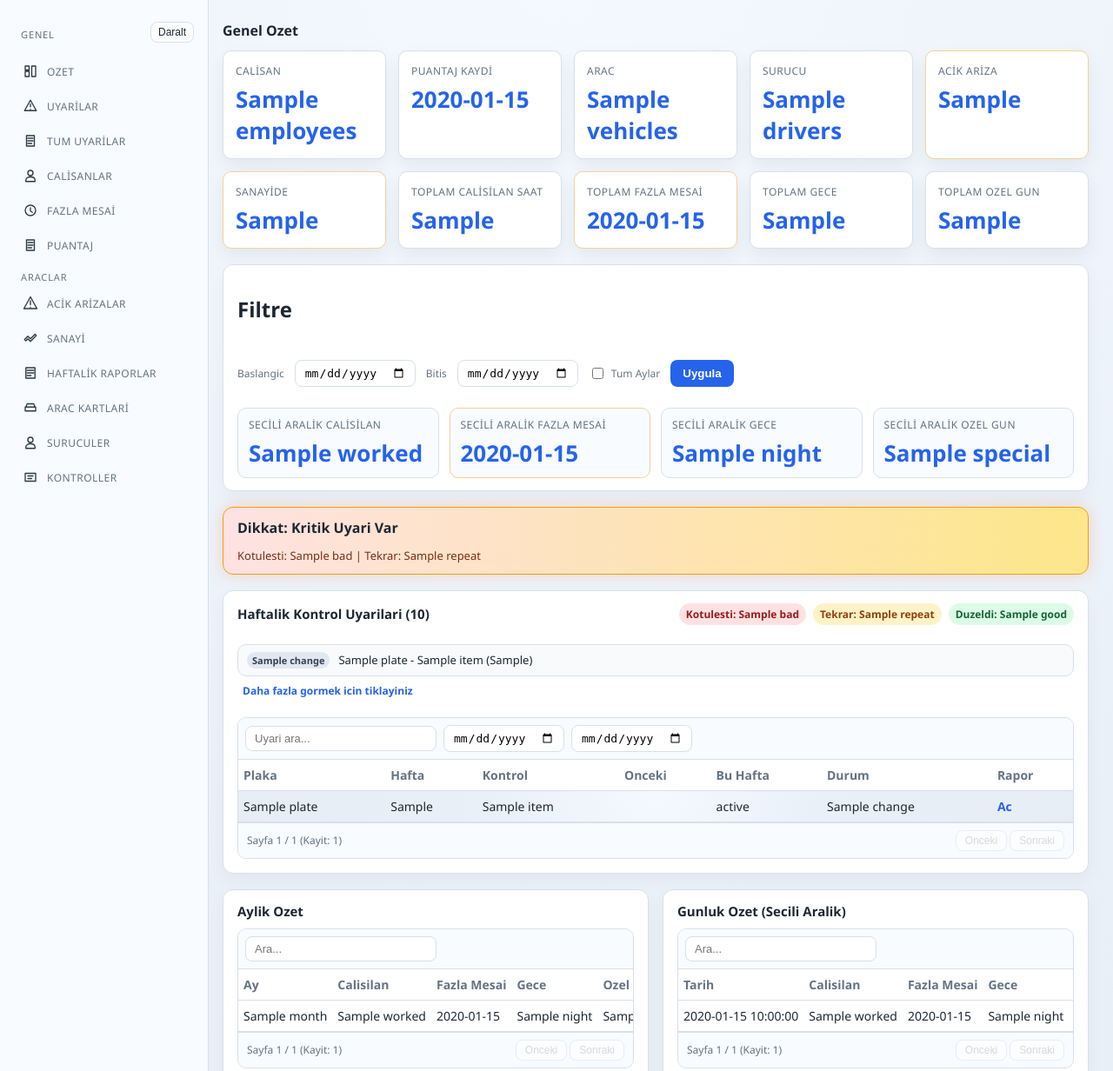
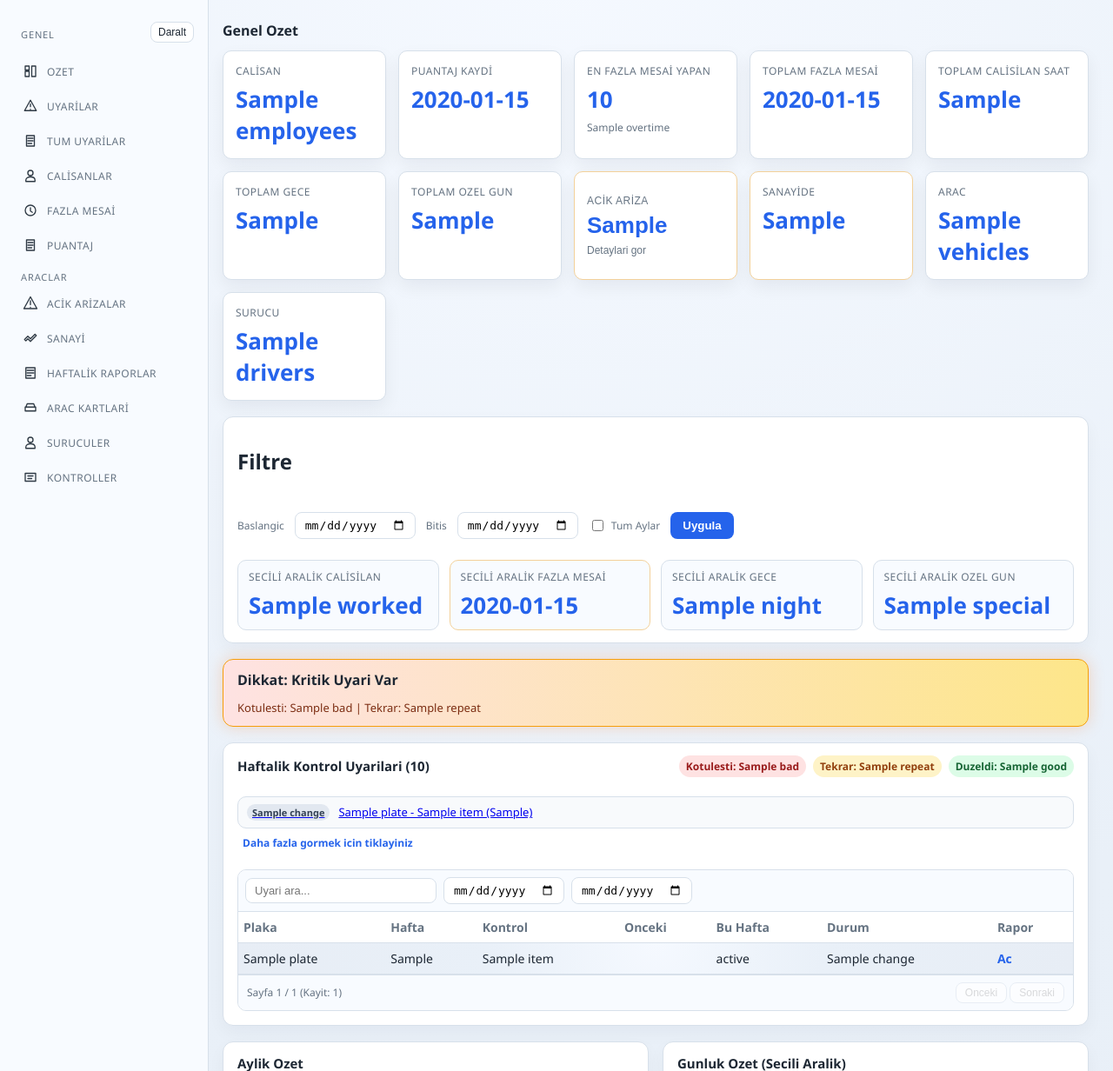
Before and after one commit to yabujinnn06/rainstaff, a Flask app: template server/templates/dashboard.html in a window 1280 px wide. Shown: the part 77-1309 px from the top of the page at 87% size. Run offline with Flask 3, Linux system fonts and the light colour scheme; the visitor is signed in with stand-in values (Sample User, id 1); the template is opened without the code that fills it: most values are stand-ins (such as "Sample title", 1, 10 or a date in 2020).

Commit message:
Improve dashboard KPI flow and alerts

```diff
--- a/server/app.py
+++ b/server/app.py
@@ -661,6 +661,7 @@ def dashboard():
     daily_summary = []
     weekly_alerts = []
     alert_counts = {"total": 0, "bad": 0, "repeat": 0, "good": 0}
+    top_overtime = None
     range_summary = {
         "worked": 0.0,
         "overtime": 0.0,
@@ -942,6 +943,8 @@ def dashboard():
 
             employee_cards = sorted(emp_totals.values(), key=lambda x: x["worked"], reverse=True)[:10]
             overtime_leaders = sorted(emp_totals.values(), key=lambda x: x["overtime"], reverse=True)[:10]
+            if overtime_leaders:
+                top_overtime = overtime_leaders[0]
             recent_timesheets = sorted(filtered_rows, key=lambda x: x["work_date"], reverse=True)[:15]
 
             monthly_totals = {}
@@ -1006,6 +1009,7 @@ def dashboard():
         daily_summary=daily_summary,
         weekly_alerts=weekly_alerts,
         alert_counts=alert_counts,
+        top_overtime=top_overtime,
         range_summary=range_summary,
         start_date=start_date,
         end_date=end_date,
--- a/server/static/style.css
+++ b/server/static/style.css
@@ -401,6 +401,31 @@ body {
   box-shadow: 0 8px 20px rgba(17, 24, 39, 0.06);
 }
 
+.card-link,
+.card-action {
+  text-decoration: none;
+  text-align: left;
+  color: inherit;
+  cursor: pointer;
+  border: 1px solid var(--border);
+}
+
+.card-link:hover,
+.card-action:hover {
+  border-color: var(--accent);
+  box-shadow: 0 10px 22px rgba(47, 111, 237, 0.12);
+}
+
+.card-action {
+  background: var(--card);
+}
+
+.card-sub {
+  margin-top: 6px;
+  font-size: 12px;
+  color: var(--muted);
+}
+
 .card.warn {
   border-color: #f3d19a;
 }
--- a/server/templates/dashboard.html
+++ b/server/templates/dashboard.html
@@ -148,28 +148,17 @@
               <div class="value">{{ summary.timesheets }}</div>
             </div>
             <div class="card">
-              <div class="label">Arac</div>
-              <div class="value">{{ summary.vehicles }}</div>
+              <div class="label">En Fazla Mesai Yapan</div>
+              <div class="value">{{ top_overtime['overtime']|round(2) if top_overtime else 0 }}</div>
+              <div class="card-sub">{{ top_overtime['name'] if top_overtime else 'Kayit yok' }}</div>
             </div>
             <div class="card">
-              <div class="label">Surucu</div>
-              <div class="value">{{ summary.drivers }}</div>
-            </div>
-            <div class="card warn">
-              <div class="label">Acik Ariza</div>
-              <div class="value">{{ summary.open_faults }}</div>
-            </div>
-            <div class="card warn">
-              <div class="label">Sanayide</div>
-              <div class="value">{{ summary.service_open }}</div>
+              <div class="label">Toplam Fazla Mesai</div>
+              <div class="value">{{ summary.overtime_hours }}</div>
             </div>
             <div class="card">
               <div class="label">Toplam Calisilan Saat</div>
               <div class="value">{{ summary.worked_hours }}</div>
-            </div>
-            <div class="card warn">
-              <div class="label">Toplam Fazla Mesai</div>
-              <div class="value">{{ summary.overtime_hours }}</div>
             </div>
             <div class="card">
               <div class="label">Toplam Gece</div>
@@ -179,6 +168,41 @@
               <div class="label">Toplam Ozel Gun</div>
               <div class="value">{{ summary.special_hours }}</div>
             </div>
+            <button class="card warn card-action" type="button" data-toggle="openFaultsPanel">
+              <div class="label">Acik Ariza</div>
+              <div class="value">{{ summary.open_faults }}</div>
+              <div class="card-sub">Detaylari gor</div>
+            </button>
+            <a class="card warn card-link" href="#service">
+              <div class="label">Sanayide</div>
+              <div class="value">{{ summary.service_open }}</div>
+            </a>
+            <div class="card">
+              <div class="label">Arac</div>
+              <div class="value">{{ summary.vehicles }}</div>
+            </div>
+            <div class="card">
+              <div class="label">Surucu</div>
+              <div class="value">{{ summary.drivers }}</div>
+            </div>
+          </div>
+          <div class="kpi-detail" id="openFaultsPanel">
+            <div class="detail-head">
+              <div class="detail-title">Acik Ariza Detaylari</div>
+              <a href="/alerts" class="detail-link">Tum uyarilar</a>
+            </div>
+            {% if open_faults %}
+            <ul class="detail-list">
+              {% for row in open_faults %}
+              <li>
+                <strong>{{ row['plate'] }}</strong> - {{ row['title'] }}
+                <span class="muted">({{ row['opened_date'] }})</span>
+              </li>
+              {% endfor %}
+            </ul>
+            {% else %}
+            <div class="muted">Acik ariza yok</div>
+            {% endif %}
           </div>
         </section>
 
@@ -247,10 +271,10 @@
           <div class="alert-feed">
             {% if weekly_alerts %}
               {% for row in weekly_alerts[:5] %}
-                <div class="alert-item {{ row['level'] }}">
+                <a class="alert-item {{ row['level'] }}" href="/reports/weekly/{{ row['plate'] }}/{{ row['week_start'] }}">
                   <span class="tag">{{ row['change'] }}</span>
                   <span class="text">{{ row['plate'] }} - {{ row['item'] }} ({{ row['week_start'] }})</span>
-                </div>
+                </a>
               {% endfor %}
               <a class="more-link" href="/alerts">Daha fazla gormek icin tiklayiniz</a>
             {% else %}
@@ -930,6 +954,17 @@
           });
         }
       }
+
+      document.querySelectorAll("[data-toggle]").forEach((trigger) => {
+        trigger.addEventListener("click", () => {
+          const target = document.getElementById(trigger.dataset.toggle);
+          if (!target) return;
+          target.classList.toggle("active");
+          if (target.classList.contains("active")) {
+            target.scrollIntoView({ behavior: "smooth", block: "nearest" });
+          }
+        });
+      });
     </script>
   </body>
 </html>
```
Also changed, not shown: other parts of server/static/style.css (+43 -0 lines).
